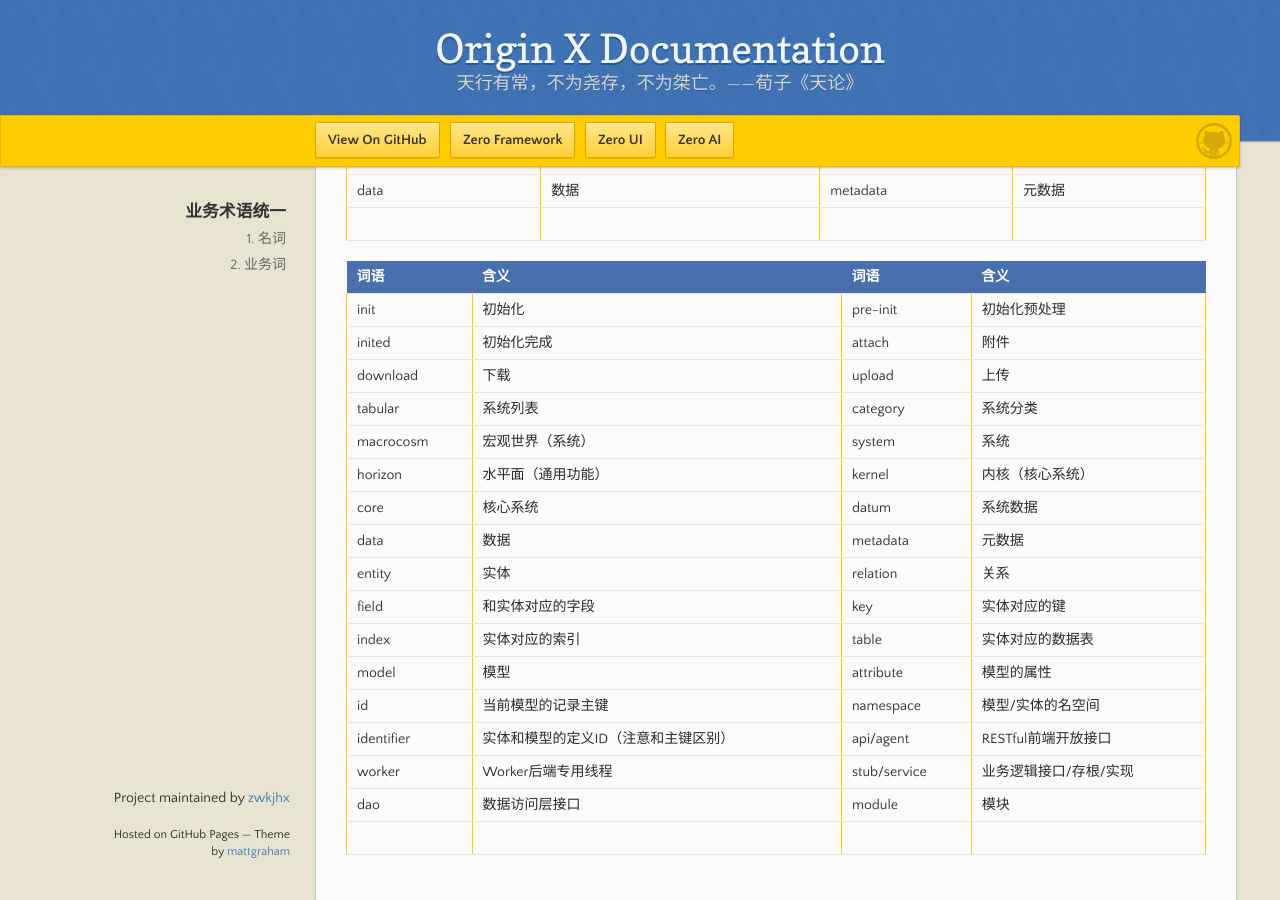
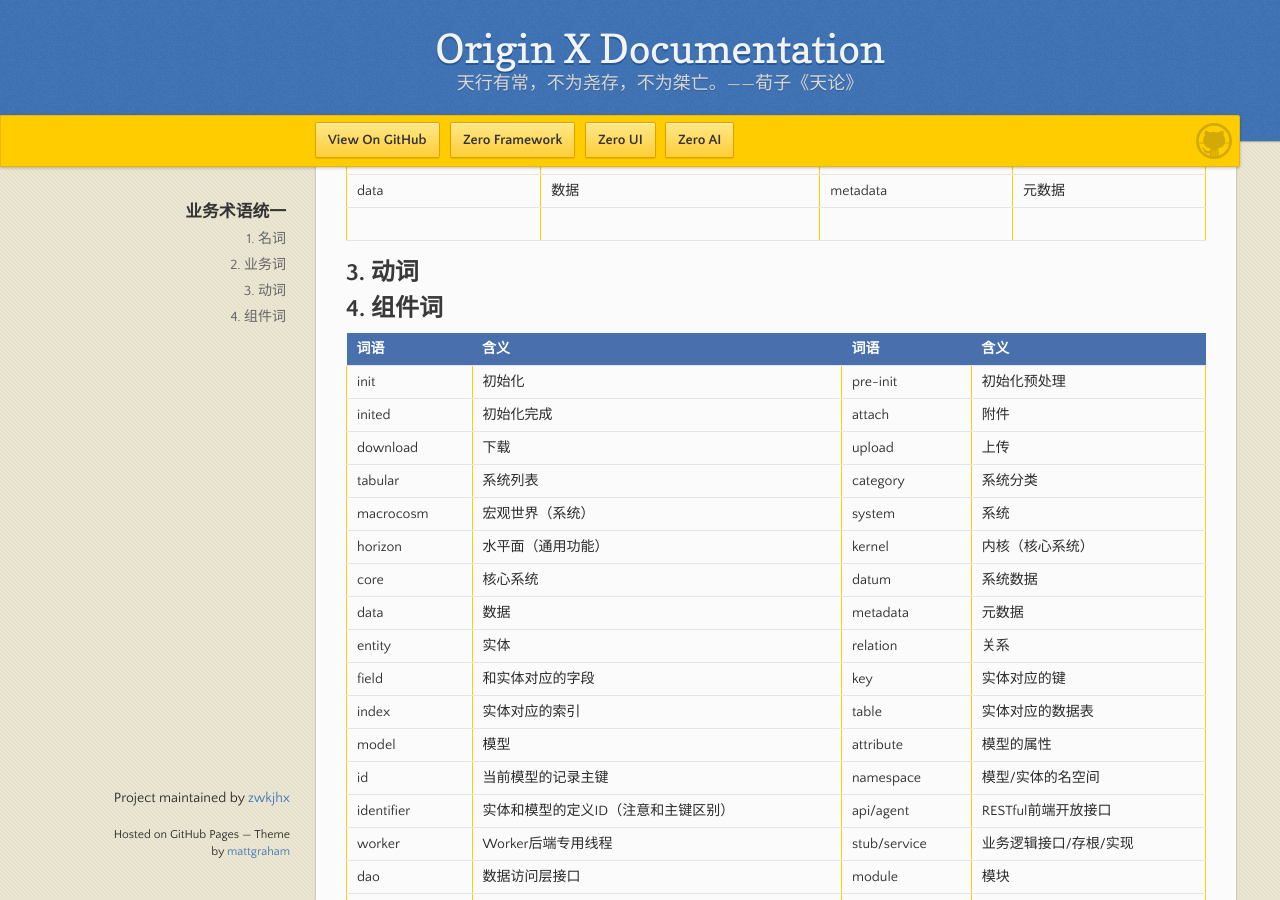
Before and after one commit to zwkjhx/ox-doc, a Jekyll site: the page built from specification/main/spc-000-ye-wu-zhu-yu-gui-fan.md, in a window 1280 px wide and 900 px high, scrolled down 717 px. Built offline with Jekyll 4.4.1, drawn with Linux system fonts in a browser that asks for light colours; our own code applies the rules of GitHub Pages for plain Markdown files.

Commit message:
Track 2 files into repository.
- modified .idea/workspace.xml
- modified specification/main/spc-000-ye-wu-zhu-yu-gui-fan.md

Auto commit by GitBook Editor

```diff
--- a/specification/main/spc-000-ye-wu-zhu-yu-gui-fan.md
+++ b/specification/main/spc-000-ye-wu-zhu-yu-gui-fan.md
@@ -27,9 +27,10 @@
 | data | 数据 | metadata | 元数据 |
 |  |  |  |  |
 
+## 3. 动词
 
 
-
+## 4. 组件词
 
 | 词语 | 含义 | 词语 | 含义 |
 | :--- | :--- | :--- | :--- |
```
